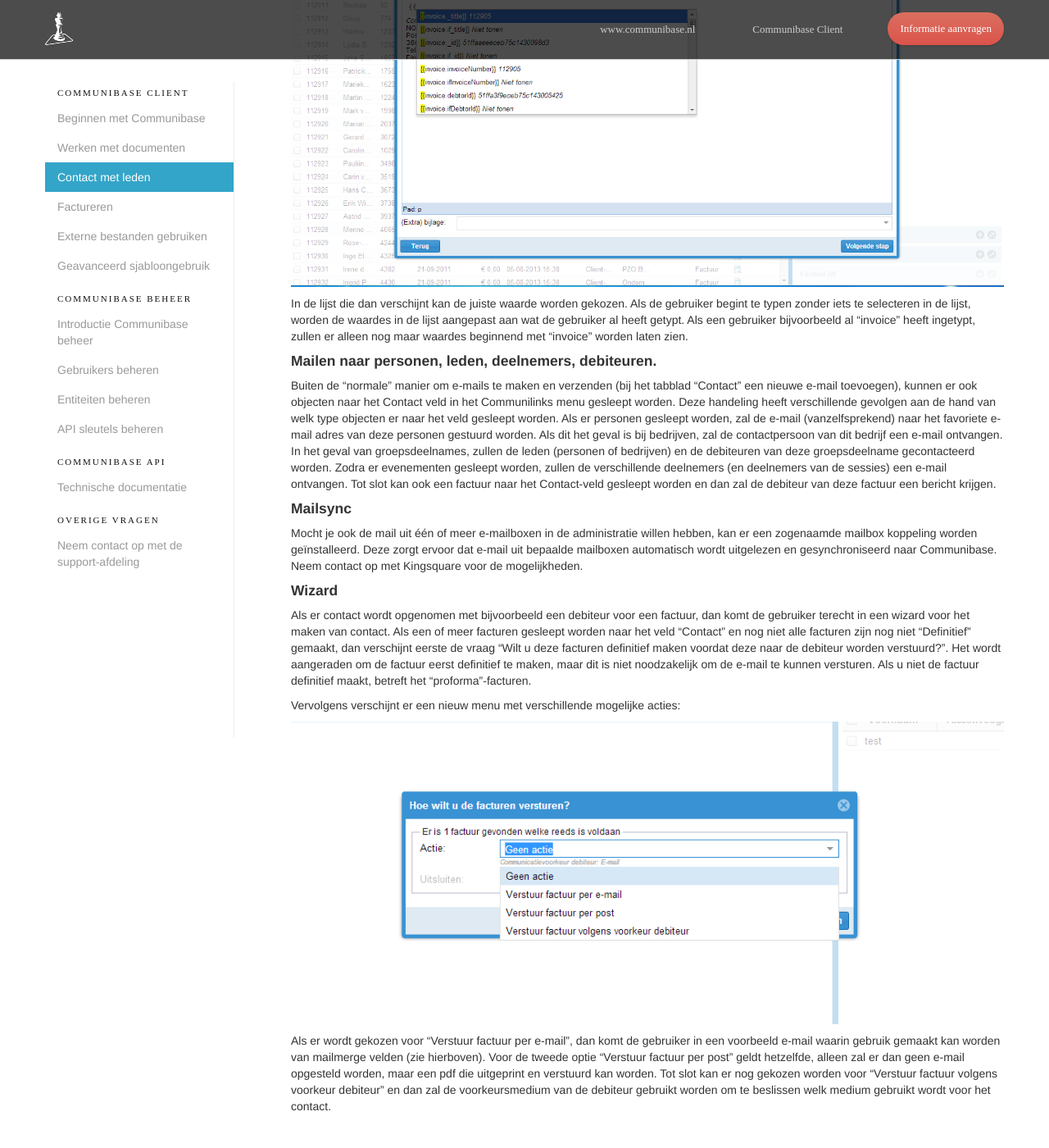
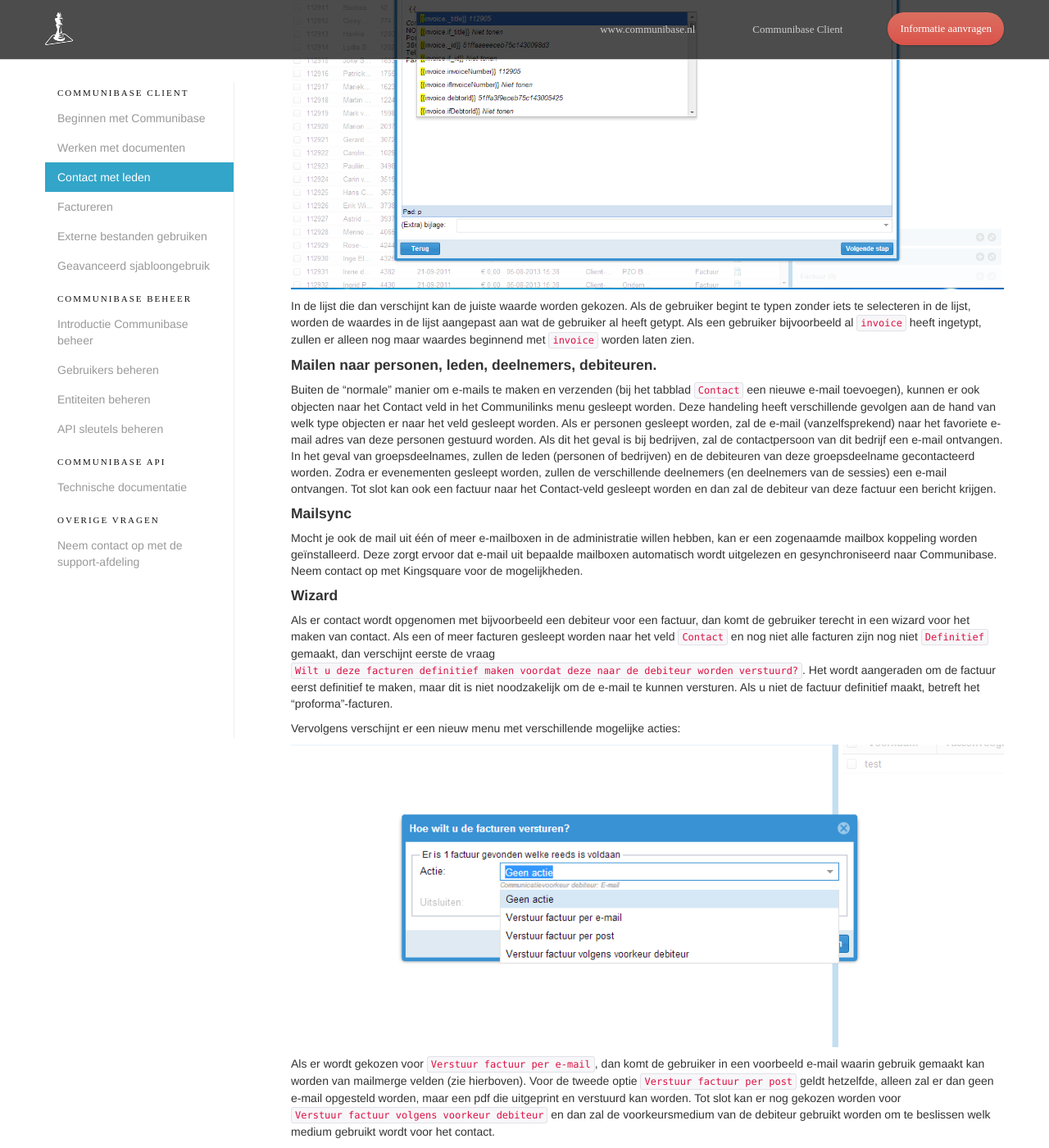
Before and after one commit to kingsquare/communibaseDocs, a Jekyll site: the page built from client/contact.md, in a window 1280 px wide and 1400 px high, scrolled down 1516 px. Shown: the whole window at 82% size. Built offline with Jekyll 4.4.1, drawn with Linux system fonts in a browser that asks for light colours; nearby versions of some CDN libraries; some web fonts are replaced; Markdown is read by kramdown in place of the engine named in the settings; before the commit the page ends 2885 px from its top, so only the background shows below that; some of the changed text lies outside the part shown.

Commit message:
updated docs https://trello.com/c/eNkFyq9R/

````diff
--- a/client/contact.md
+++ b/client/contact.md
@@ -18,8 +18,8 @@
 ####<a class="anchor" name="mailmerge"></a> Mailmerge velden
 Als er een e-mail wordt opgesteld naar meerdere personen, bijvoorbeeld alle deelnemers van een bepaald evenement, kan
 er bij het opstellen van de e-mail gebruik worden gemaakt van mailmerge velden. Zodra de betreffende personen naar het
-veld "Contact" in het communibase menu gesleept worden, verschijnt de vraag "Wilt u de e-mail personaliseren?". Als er
-wordt gekozen voor "Ja", en vervolgens voor "Volgende stap", ziet de gebruiker een voorbeeld e-mail. Dit ziet er
+veld ```Contact``` in het communibase menu gesleept worden, verschijnt de vraag ```Wilt u de e-mail personaliseren?```. Als er
+wordt gekozen voor ```Ja```, en vervolgens voor ```Volgende stap```, ziet de gebruiker een voorbeeld e-mail. Dit ziet er
 bijvoorbeeld als volgt uit:
 
 ![Screenshot mailmerge](/assets/img/mailmerge.png)
@@ -34,10 +34,10 @@
 
 In de lijst die dan verschijnt kan de juiste waarde worden gekozen. Als de gebruiker begint te typen zonder iets te
 selecteren in de lijst, worden de waardes in de lijst aangepast aan wat de gebruiker al heeft getypt. Als een gebruiker
-bijvoorbeeld al "invoice" heeft ingetypt, zullen er alleen nog maar waardes beginnend met "invoice" worden laten zien.
+bijvoorbeeld al ```invoice``` heeft ingetypt, zullen er alleen nog maar waardes beginnend met ```invoice``` worden laten zien.
 
 ####<a class="anchor" name="mailen"></a> Mailen naar personen, leden, deelnemers, debiteuren.
-Buiten de "normale" manier om e-mails te maken en verzenden (bij het tabblad "Contact" een nieuwe e-mail toevoegen),
+Buiten de "normale" manier om e-mails te maken en verzenden (bij het tabblad ```Contact``` een nieuwe e-mail toevoegen),
 kunnen er ook objecten naar het Contact veld in het Communilinks menu gesleept worden. Deze handeling heeft verschillende
 gevolgen aan de hand van welk type objecten er naar het veld gesleept worden. Als er personen gesleept worden, zal de e-mail
 (vanzelfsprekend) naar het favoriete e-mail adres van deze personen gestuurd worden. Als dit het geval is bij bedrijven,
@@ -53,9 +53,9 @@
 
 ####<a class="anchor" name="wizard"></a> Wizard
 Als er contact wordt opgenomen met bijvoorbeeld een debiteur voor een factuur, dan komt de gebruiker terecht in een
-wizard voor het maken van contact. Als een of meer facturen gesleept worden naar het veld "Contact" en
-nog niet alle facturen zijn nog niet "Definitief" gemaakt, dan verschijnt eerste de vraag "Wilt u deze facturen definitief
-maken voordat deze naar de debiteur worden verstuurd?". Het wordt aangeraden om de factuur eerst definitief te maken,
+wizard voor het maken van contact. Als een of meer facturen gesleept worden naar het veld ```Contact``` en
+nog niet alle facturen zijn nog niet ```Definitief``` gemaakt, dan verschijnt eerste de vraag ```Wilt u deze facturen definitief
+maken voordat deze naar de debiteur worden verstuurd?```. Het wordt aangeraden om de factuur eerst definitief te maken,
 maar dit is niet noodzakelijk om de e-mail te kunnen versturen. Als u niet de factuur definitief maakt, betreft het
 "proforma"-facturen.
 
@@ -63,8 +63,8 @@
 
 ![Screenshot factuur wizard](/assets/img/contactActieMenu.png)
 
-Als er wordt gekozen voor "Verstuur factuur per e-mail", dan komt de gebruiker in een voorbeeld e-mail waarin gebruik
-gemaakt kan worden van mailmerge velden (zie hierboven). Voor de tweede optie "Verstuur factuur per post" geldt hetzelfde,
+Als er wordt gekozen voor ```Verstuur factuur per e-mail```, dan komt de gebruiker in een voorbeeld e-mail waarin gebruik
+gemaakt kan worden van mailmerge velden (zie hierboven). Voor de tweede optie ```Verstuur factuur per post``` geldt hetzelfde,
 alleen zal er dan geen e-mail opgesteld worden, maar een pdf die uitgeprint en verstuurd kan worden. Tot slot kan er
-nog gekozen worden voor "Verstuur factuur volgens voorkeur debiteur" en dan zal de voorkeursmedium van de debiteur
+nog gekozen worden voor ```Verstuur factuur volgens voorkeur debiteur``` en dan zal de voorkeursmedium van de debiteur
 gebruikt worden om te beslissen welk medium gebruikt wordt voor het contact.
````
Also changed, not shown: client/advancedTemplates.md (+10 -10 lines).
